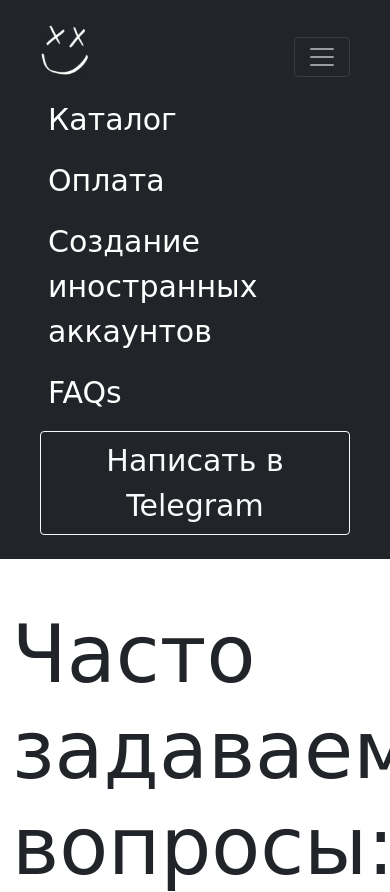
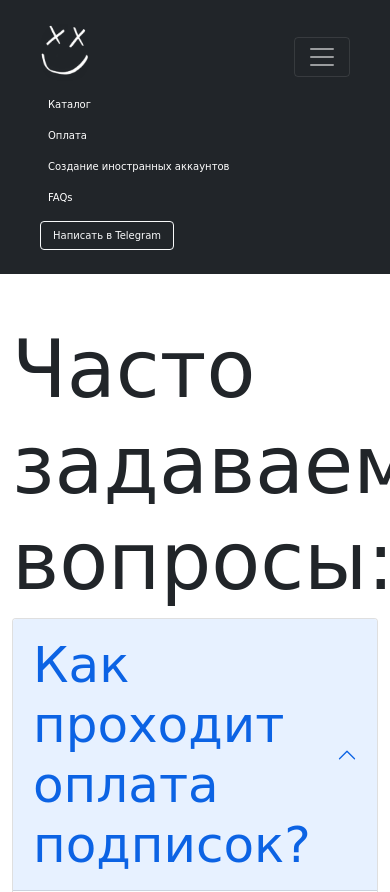
Before and after one commit to Artem089/pankratoff2, a Django app: page /faqs/ in a window 390 px wide, after a click that opens the changed part; the page is wider, and only the part inside the window is pictured. Shown: the top 892 px of that part. Run offline with Django 4.2, Linux system fonts and the light colour scheme.

Commit message:
Правка файлов

```diff
--- a/bot/templates/pages/catalog.html
+++ b/bot/templates/pages/catalog.html
@@ -3,7 +3,7 @@
 
 {% block content %}
 
-<div class="container filter pt-5 mb-4 d-flex justify-content-between border-bottom border-secondary">
+<div class="filter container pt-5 mb-4 d-flex justify-content-between border-bottom border-secondary">
     <div class="mb-4">
         {% if not request.GET.category %}
         <a class="btn">Все</a>
--- a/static/css/style.css
+++ b/static/css/style.css
@@ -52,38 +52,25 @@ main.main {
 }
 
 
-@media (max-width: 768px) {
-      .filter {
-            flex-direction: column;
+@media (min-width: 768px) {
+
+}
+
+@media (min-width: 1100px){
+
+}
+
+@media (min-width: 300px){
+
+}
+
+@media (max-width: 1400px) {
+    .filter{
+        flex-wrap: wrap !important;
     }
     .input-group{
         padding-bottom: 20px;
     }
-      .accordion-body{
-            font-size: 40px;
-      }
-      .accordion-item button{
-            font-size: 50px;
-      }
-      .faqs h1{
-            font-size: 80px;
-      }
-      .manager img{
-            width: 100px;
-      }
-      .manager a{
-            font-size: 40px;
-      }
-      .collapse a{
-            font-size: 30px;
-      }
-      .footer p,a{
-            font-size: 30px;
-      }
-
-}
-
-@media (max-width: 1100px){
     .pay_h1{
         font-size: 60px;
     }
@@ -101,7 +88,38 @@ main.main {
     }
   }
 
-@media (max-width: 576px){
+@media (max-width: 990px) {
+    .accordion-body{
+        font-size: 40px;
+    }
+    .accordion-item button{
+        font-size: 50px;
+    }
+    .faqs h1{
+        font-size: 80px;
+    }
+    .manager img{
+        width: 100px;
+    }
+    .manager a{
+        font-size: 40px;
+    }
+    .collapse a{
+        font-size: 20px;
+    }
+    .footer p,a{
+        font-size: 30px;
+    }
+
+  }
+
+@media (max-width: 770px) {
+    .collapse a{
+        font-size: 10px;
+    }
+    .footer p, a{
+        font-size: 10px;
+    }
 
   }
 
```
Lines whose indentation alone changed are shown as unchanged.
